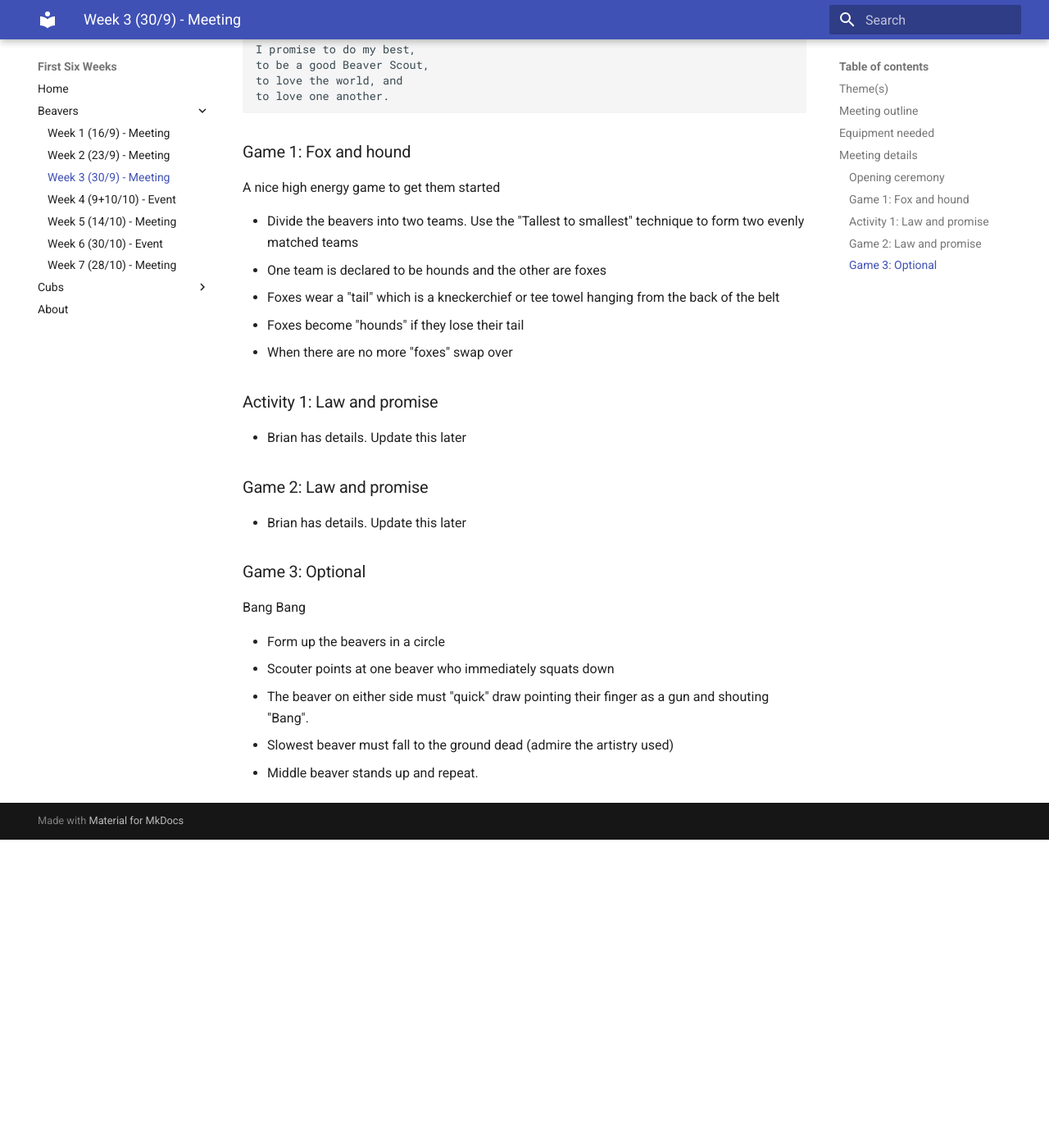
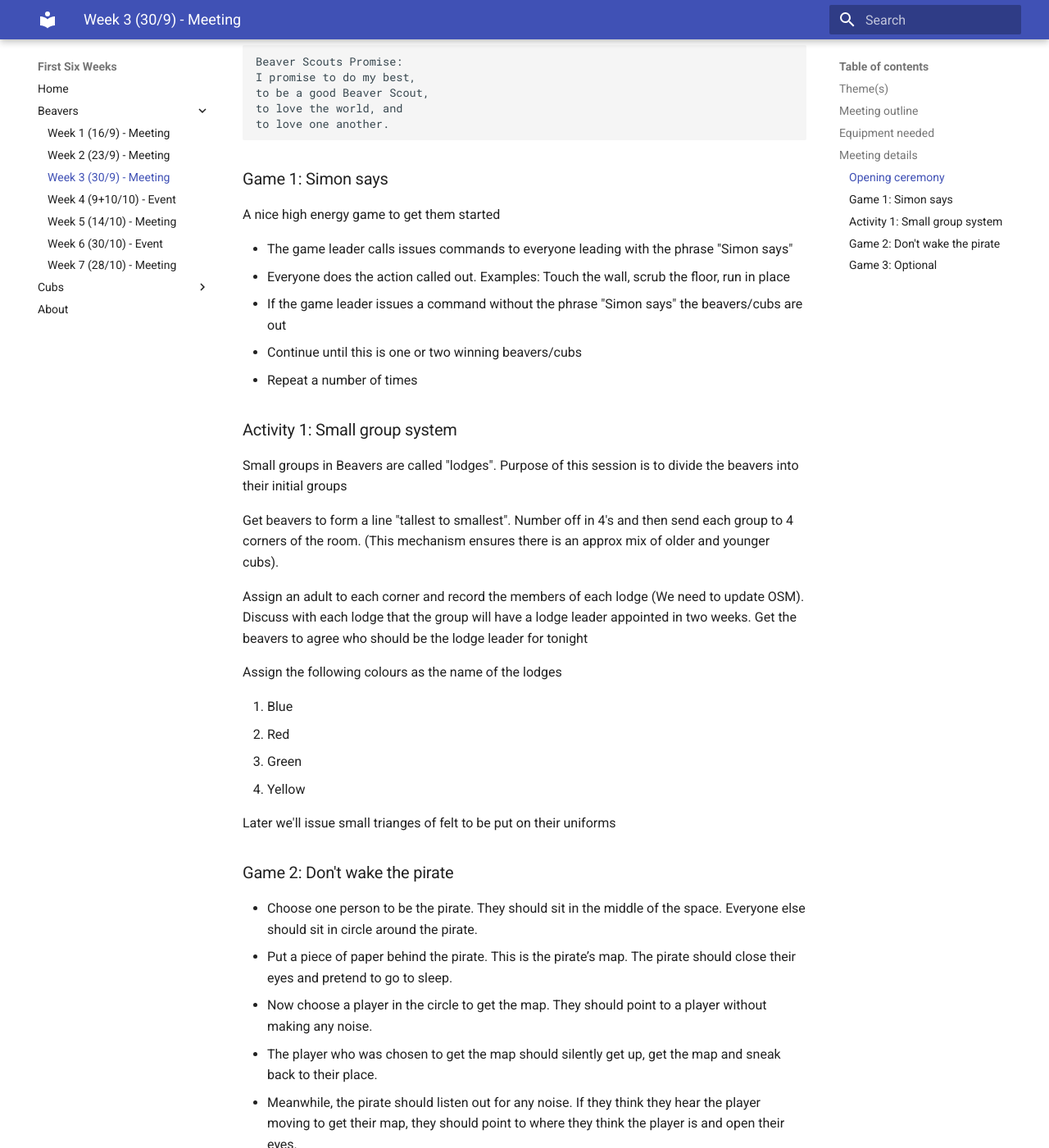
Before and after one commit to 14thgalway/first-six-weeks, an MkDocs documentation site: the page built from docs/beavers/week3.md, in a window 1280 px wide and 1400 px high, scrolled down 899 px. Shown: the whole window at 82% size. Built offline with MkDocs 1.6.1 and Material for MkDocs 9.7.7, drawn with Linux system fonts in a browser that asks for light colours; before the commit the page ends 1923 px from its top, so only the background shows below that; some of the changed text lies outside the part shown.

Commit message:
Comment changes for week3

````diff
--- a/docs/beavers/week3.md
+++ b/docs/beavers/week3.md
@@ -15,7 +15,8 @@
 
 ## Equipment needed
 
-* Balls in the hall for game 1
+* Paper + pen for pirate map
+* 4 paper + pens to record the members of each six
 
 ## Meeting details
 
@@ -31,23 +32,45 @@ to love the world, and
 to love one another.
 ```
 
-### Game 1: Fox and hound
+### Game 1: Simon says
 
 A nice high energy game to get them started
 
-* Divide the beavers into two teams. Use the "Tallest to smallest" technique to form two evenly matched teams
-* One team is declared to be hounds and the other are foxes
-* Foxes wear a "tail" which is a kneckerchief or tee towel hanging from the back of the belt
-* Foxes become "hounds" if they lose their tail
-* When there are no more "foxes" swap over
+* The game leader calls issues commands to everyone leading with the phrase "Simon says"
+* Everyone does the action called out. Examples: Touch the wall, scrub the floor, run in place
+* If the game leader issues a command without the phrase "Simon says" the beavers/cubs are out
+* Continue until this is one or two winning beavers/cubs
+* Repeat a number of times
 
-### Activity 1: Law and promise
+### Activity 1: Small group system
 
-* Brian has details. Update this later
+Small groups in Beavers are called "lodges". Purpose of this session is to divide the beavers into their initial groups
 
-### Game 2: Law and promise
+Get beavers to form a line "tallest to smallest". Number off in 4's and then send each group to 4 corners of the room.
+(This mechanism ensures there is an approx mix of older and younger cubs).
 
-* Brian has details. Update this later
+Assign an adult to each corner and record the members of each lodge (We need to update OSM). Discuss with each lodge that
+the group will have a lodge leader appointed in two weeks. Get the beavers to agree who should be the lodge leader for tonight
+
+Assign the following colours as the name of the lodges
+
+1. Blue
+1. Red
+1. Green
+1. Yellow
+
+Later we'll issue small trianges of felt to be put on their uniforms
+
+### Game 2: Don't wake the pirate
+
+* Choose one person to be the pirate. They should sit in the middle of the space. Everyone else should sit in circle around the pirate.
+* Put a piece of paper behind the pirate. This is the pirate’s map. The pirate should close their eyes and pretend to go to sleep.
+* Now choose a player in the circle to get the map. They should point to a player without making any noise.
+* The player who was chosen to get the map should silently get up, get the map and sneak back to their place.
+* Meanwhile, the pirate should listen out for any noise. If they think they hear the player moving to get their map, they should point to where they think the player is and open their eyes.
+* If the player is there, they should run away. They should run around the outside of circle once and then aim to sit back down in their place. The pirate should chase them and try to catch them – they have to run around the circle once too.
+* If the player gets the map without being caught, they’re the winner.
+* Everyone should play again. Keep playing, but aim to swap the pirate every two or three turns (or whenever someone gets caught!). Ideally, everyone should have a turn at trying to get the map.
 
 ### Game 3: Optional
 
--- a/docs/cubs/week3.md
+++ b/docs/cubs/week3.md
@@ -15,7 +15,8 @@
 
 ## Equipment needed
 
-* Balls in the hall for game 1
+* Paper + pen for pirate map
+* 4 paper + pens to record the members of each six
 
 ## Meeting details
 
@@ -31,23 +32,45 @@ to love the world, and
 to love one another.
 ```
 
-### Game 1: Fox and hound
+### Game 1: Simon says
 
 A nice high energy game to get them started
 
-* Divide the beavers into two teams. Use the "Tallest to smallest" technique to form two evenly matched teams
-* One team is declared to be hounds and the other are foxes
-* Foxes wear a "tail" which is a kneckerchief or tee towel hanging from the back of the belt
-* Foxes become "hounds" if they lose their tail
-* When there are no more "foxes" swap over
+* The game leader calls issues commands to everyone leading with the phrase "Simon says"
+* Everyone does the action called out. Examples: Touch the wall, scrub the floor, run in place
+* If the game leader issues a command without the phrase "Simon says" the beavers/cubs are out
+* Continue until this is one or two winning beavers/cubs
+* Repeat a number of times
 
-### Activity 1: Law and promise
+### Activity 1: Small group system
 
-* Brian has details. Update this later
+Small groups in Cubs are called "sixes". Purpose of this session is to divide the cubs into their initial sixes
 
-### Game 2: Law and promise
+Get cubs to form a line "tallest to smallest". Number off in 4's and then send each group to 4 corners of the room.
+(This mechanism ensures there is an approx mix of older and younger cubs).
 
-* Brian has details. Update this later
+Assign an adult to each corner and record the members of each six (We need to update OSM). Discuss with each six that
+the group will have a "sixer" and a "seconder" to be appointed in two weeks. Get the cubs to agree who should be the sixer for tonight
+
+Assign the following colours as the name of the sixes
+
+1. Blue
+1. Red
+1. Green
+1. Yellow
+
+Later we'll issue small trianges of felt to be put on their uniforms
+
+### Game 2: Don't wake the pirate
+
+* Choose one person to be the pirate. They should sit in the middle of the space. Everyone else should sit in circle around the pirate.
+* Put a piece of paper behind the pirate. This is the pirate’s map. The pirate should close their eyes and pretend to go to sleep.
+* Now choose a player in the circle to get the map. They should point to a player without making any noise.
+* The player who was chosen to get the map should silently get up, get the map and sneak back to their place.
+* Meanwhile, the pirate should listen out for any noise. If they think they hear the player moving to get their map, they should point to where they think the player is and open their eyes.
+* If the player is there, they should run away. They should run around the outside of circle once and then aim to sit back down in their place. The pirate should chase them and try to catch them – they have to run around the circle once too.
+* If the player gets the map without being caught, they’re the winner.
+* Everyone should play again. Keep playing, but aim to swap the pirate every two or three turns (or whenever someone gets caught!). Ideally, everyone should have a turn at trying to get the map.
 
 
 ### Game 3: Optional
````
